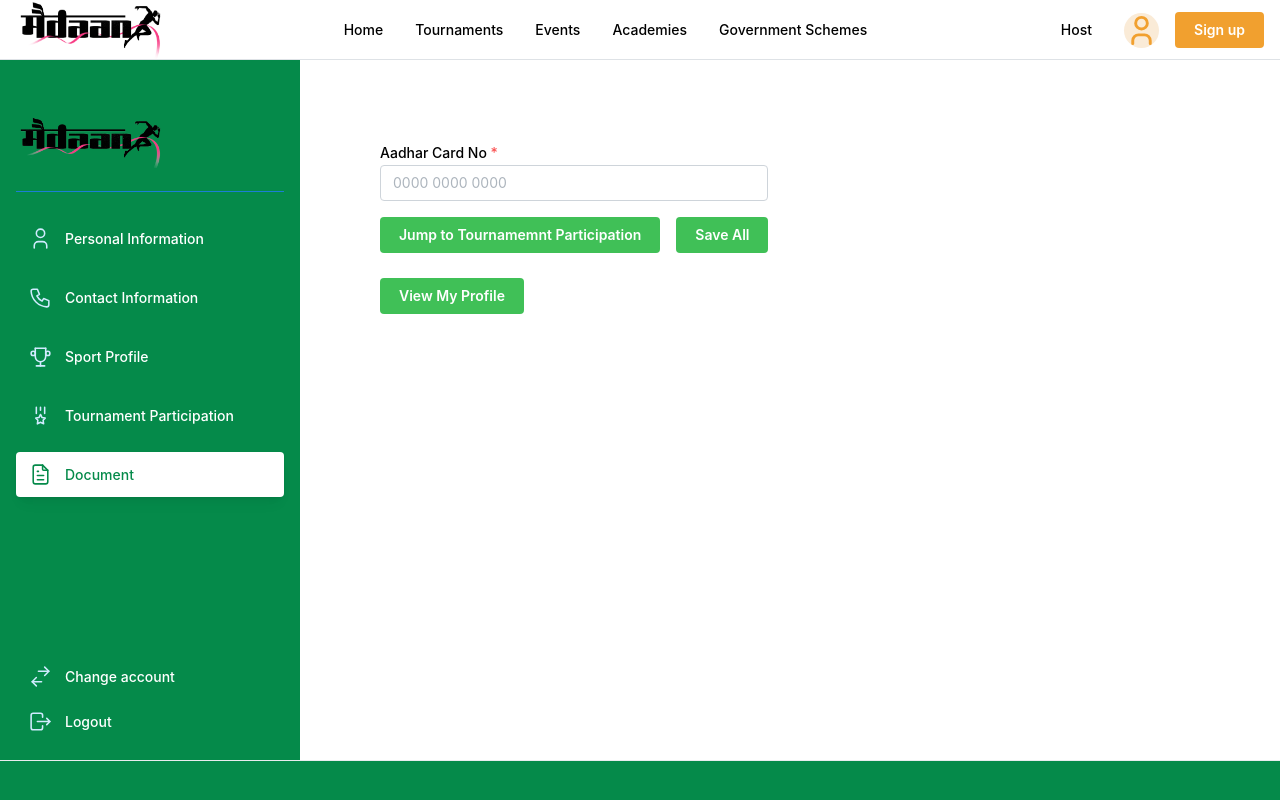
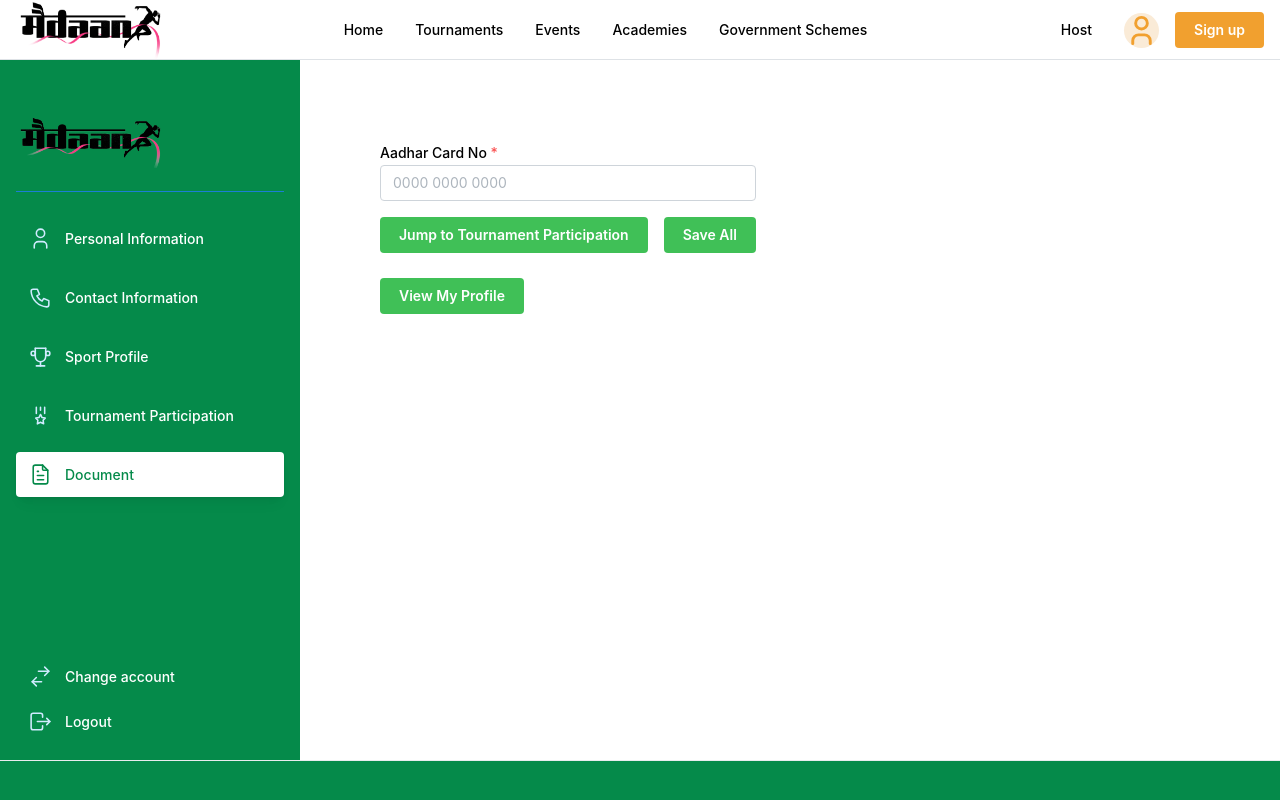
Before and after one commit to aditya-vardhan-singh/Maidaan, a React (Vite) app in the folder client/: page /profile-page/edit-profile in a window 1280 px wide. Both pictures are taken after a click on the element "Document". Shown: the top 800 px of the page. Built offline with nearby package versions, Linux system fonts and the light colour scheme.

Commit message:
Small Change

```diff
--- a/client/src/components/PspDocumentInfo/PspDocumentInfo.tsx
+++ b/client/src/components/PspDocumentInfo/PspDocumentInfo.tsx
@@ -49,7 +49,7 @@ function PspDocumentInfo({ page, setPage }: NavProps) {
             className={styles.nextButton}
             color="green"
           >
-            Jump to Tournamemnt Participation
+            Jump to Tournament Participation
           </Button>
           <Button className={styles.nextButton} color="green">
             Save All
```
